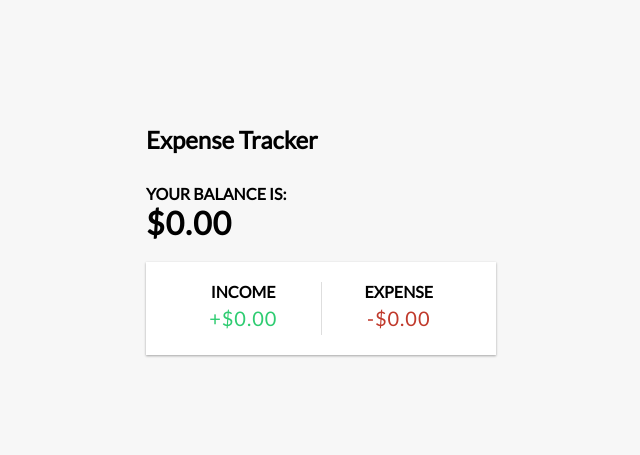
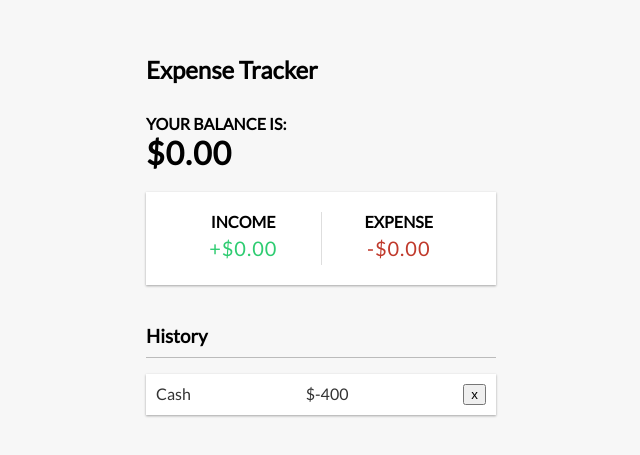
Before and after one commit to uzairqq/expense-tracker-app, a React (Create React App) app: page / in a window 1280 px wide. Shown: the part 155-610 px from the top of the page, without its empty margins (319-959 px from the left). Built offline with nearby package versions, Linux system fonts and the light colour scheme.

Commit message:
Created Transaction List Componnent

```diff
--- a/src/App.js
+++ b/src/App.js
@@ -2,6 +2,7 @@ import './App.css';
 import Balance from './compoents/Balance';
 import { Header } from './compoents/Header';
 import IncomeExpenses from './compoents/IncomeExpenses';
+import TransactionList from './compoents/TransactionList';
 
 function App() {
   return (
@@ -10,6 +11,7 @@ function App() {
       <div className="container">
       <Balance/>
       <IncomeExpenses/>
+      <TransactionList/>
       </div>
     </div>
   );
--- /dev/null
+++ b/src/compoents/TransactionList.js
@@ -0,0 +1,16 @@
+import React from 'react'
+
+const TransactionList = () => {
+    return (
+        <>
+            <h3>History</h3>
+            <ul className="list">
+                <li className="minnus">
+                    Cash <span>$-400</span><button className="btn-delete">x</button>
+                </li>
+            </ul>
+        </>
+    )
+}
+
+export default TransactionList;
```
